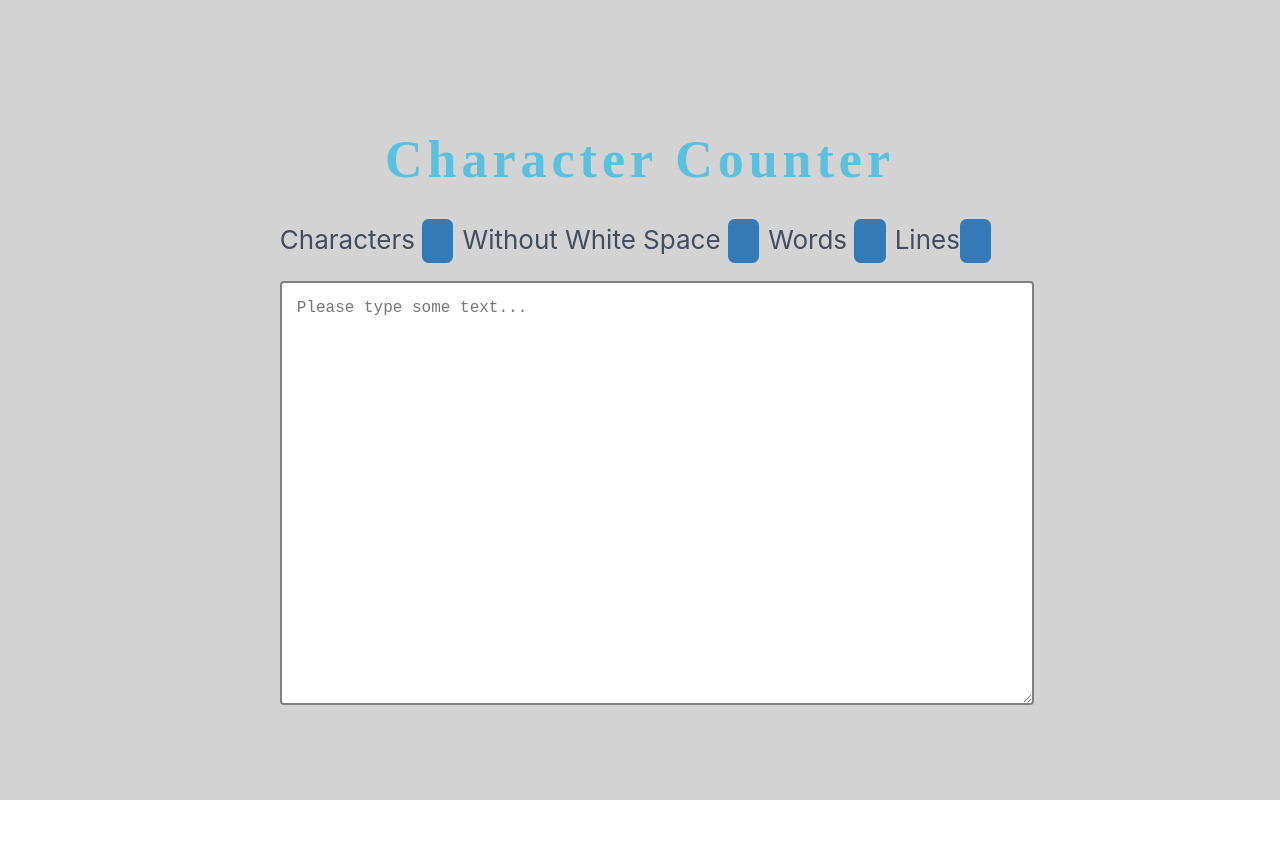
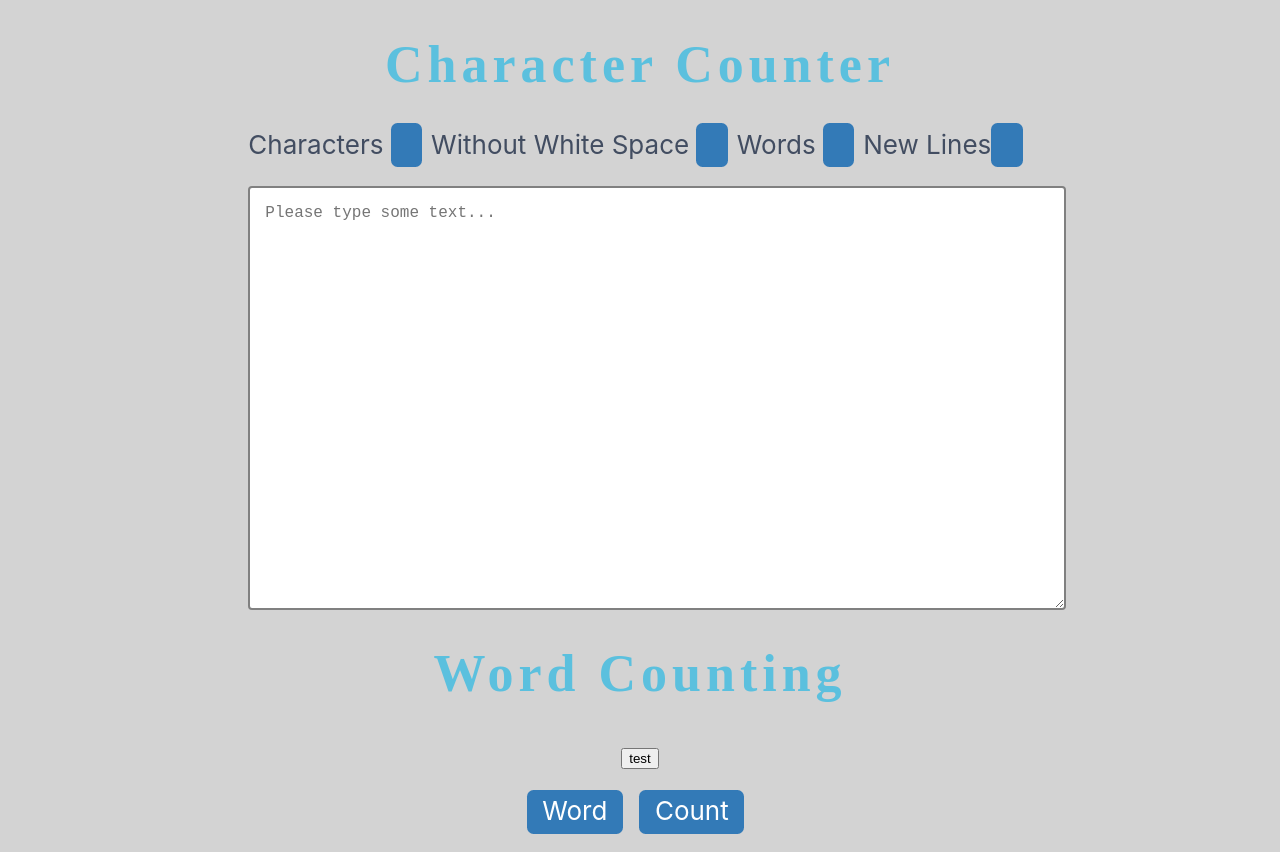
Before and after one commit to Thatguy560/Character-counter, a React (Create React App) app: page / in a window 1280 px wide. Before the commit the page ends 800 px from the top, so only its background shows below. Built offline with nearby package versions, Linux system fonts and the light colour scheme.

Commit message:
To add function will be responsible for the word counting

```diff
--- a/src/App.css
+++ b/src/App.css
@@ -36,6 +36,8 @@
   background-color: white;
   min-width: 100%;
   min-height: 390px; /* Do as a percentage instead so it fits on all screens? */
+  max-height: 390px;
+  max-height: 100%;
   display: block;
   border: 2px solid grey;
   border-radius: .25em;
--- a/src/App.js
+++ b/src/App.js
@@ -6,38 +6,46 @@ class App extends Component {
     super(props);
     this.state = {
       firstValue: "",
-      characterCount: "",
+      numberOfCharacters: "",
       withoutWhiteSpace: "",
-      wordCount: "",
+      numberOfWords: "",
       linesCount: "",
       wordSelectionCount: "",
     };
   }
 
   firstHandle = (event) => {
-    const input = event.target.value;
-    console.log(input);
+    var input = event.target.value;
+
     const text = document.getElementById("textarea").value;
     const linesCount = text.split("/\r|\r\n|\n/").length;
-    const characterCount = input === "" ? 0 : input.split("").length;
+    const numberOfCharacters = input === "" ? 0 : input.split("").length;
+
     const withoutWhiteSpace =
       input === "" ? 0 : input.split("").filter((char) => char !== " ").length;
     const words =
       input === "" ? 0 : input.split(" ").filter((word) => word.trim()).length;
     const lines = input === "" ? 1 : input.split(/\n/g).length;
+
     this.setState({
       firstValue: input,
-      characterCount: characterCount,
+      numberOfCharacters: numberOfCharacters,
       withoutWhiteSpace: withoutWhiteSpace,
-      wordCount: words,
+      numberOfWords: words,
       linesCount: lines,
     });
   };
 
+  // This function will be responsible for the word counting
+  test = (e) => {
+    console.log(this.state.firstValue);
+    e.preventDefault();
+  };
+
   render() {
-    var characterCount = this.state.characterCount;
+    var numberOfCharacters = this.state.numberOfCharacters;
     var withoutWhiteSpace = this.state.withoutWhiteSpace;
-    var words = this.state.wordCount;
+    var words = this.state.numberOfWords;
     var lines = this.state.linesCount;
     return (
       <div className="App">
@@ -45,10 +53,9 @@ class App extends Component {
           <form>
             <h1>Character Counter</h1>
             <p>
-              Characters <span>{characterCount}</span> Without White Space{" "}
-              <span>{withoutWhiteSpace}</span> Words <span>{words}</span> Lines
-              {"  "}
-              <span>{lines}</span>
+              Characters <span>{numberOfCharacters}</span> Without White Space{" "}
+              <span>{withoutWhiteSpace}</span> Words <span>{words}</span> New
+              Lines <span>{lines}</span>
             </p>
             <textarea
               id="textarea"
@@ -57,7 +64,13 @@ class App extends Component {
               value={this.firstValue}
               onChange={this.firstHandle}
             />
-            {/* <p>test</p>  */}
+            <h1>Word Counting</h1>
+            <button className="btn" onClick={this.test}>
+              test
+            </button>
+            <p>
+              <span>Word</span> <span>Count</span>{" "}
+            </p>
             {/* Have a feature which displays certain words and counts them for much they're used */}
           </form>
         </header>
@@ -67,3 +80,10 @@ class App extends Component {
 }
 
 export default App;
+
+// var h0 = document.getElementById("textarea").style.height;
+// document.getElementById("textarea").style.height = "auto";
+// var h1 = document.getElementById("textarea").scrollHeight;
+// document.getElementById("textarea").style.height = h0;
+// var lineHeight = 20;
+// console.log(Math.ceil(h1 / lineHeight));
```
